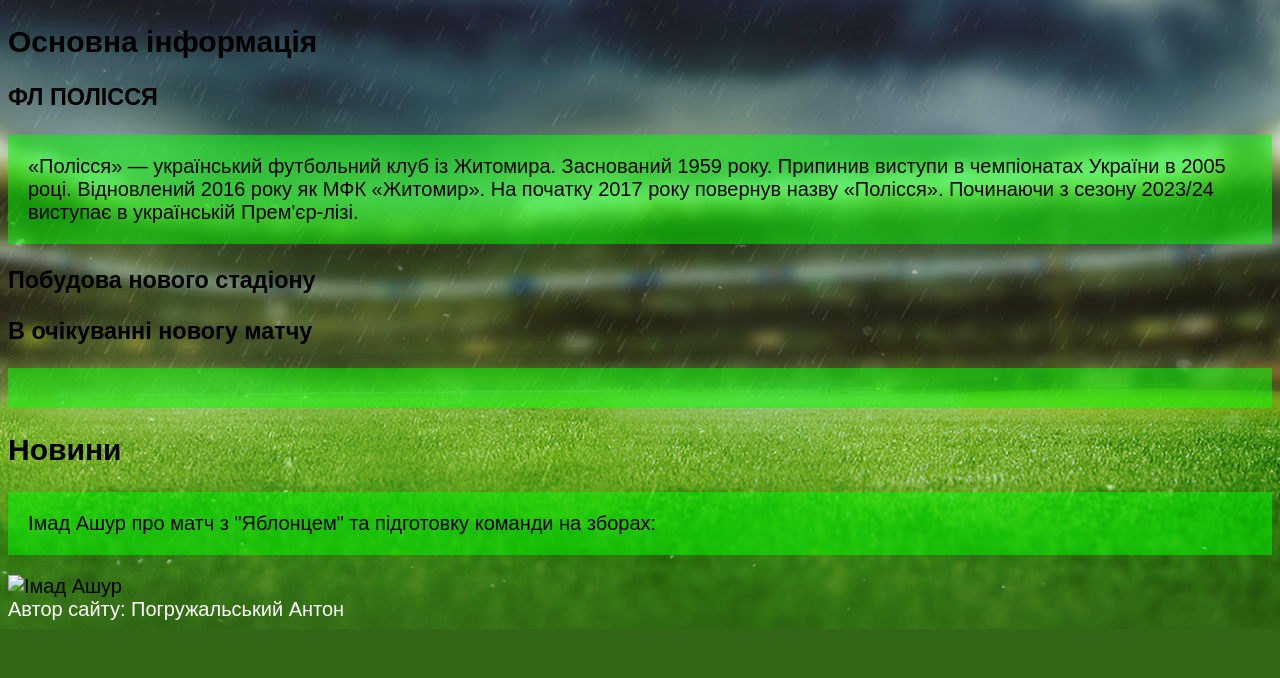
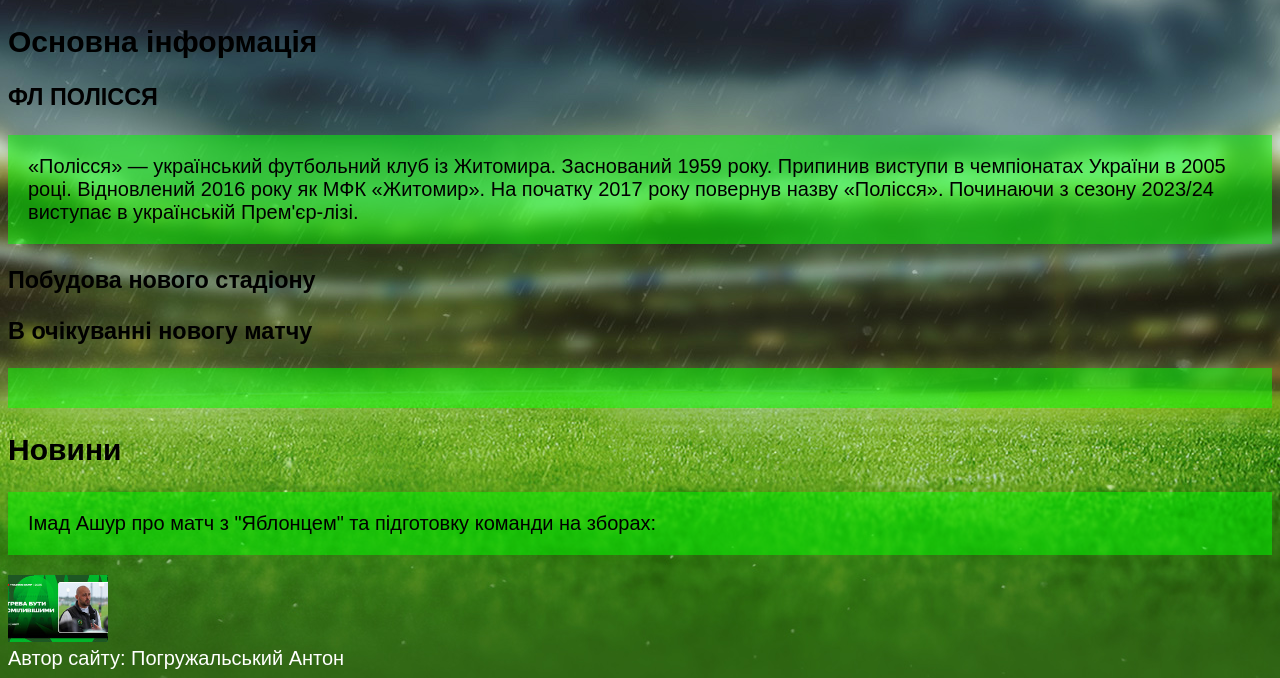
Before and after one commit to kartoph/fc_polissya, a plain HTML site: page index.html in a window 1280 px wide. Shown: the part 203-881 px from the top of the page. Before the commit the page ends 832 px from the top, so only its background shows below. Drawn offline with Linux system fonts and the light colour scheme.

Commit message:
додано картинку

```diff
--- a/index.html
+++ b/index.html
@@ -35,7 +35,7 @@
       <section id="news">
         <h2>Новини</h2>
         <p>Імад Ашур про матч з "Яблонцем" та підготовку команди на зборах:</p>
-        <img src="img/ashur.jpg" alt="Імад Ашур" />
+        <img src="img/b55f9bcc8a0eb9c09ed02948cb5d78cf181121.jpg" alt="Імад Ашур" />
       </section>
       <section></section>
       <section></section>
```
Also changed, not shown: img/b55f9bcc8a0eb9c09ed02948cb5d78cf181121.jpg (added).
